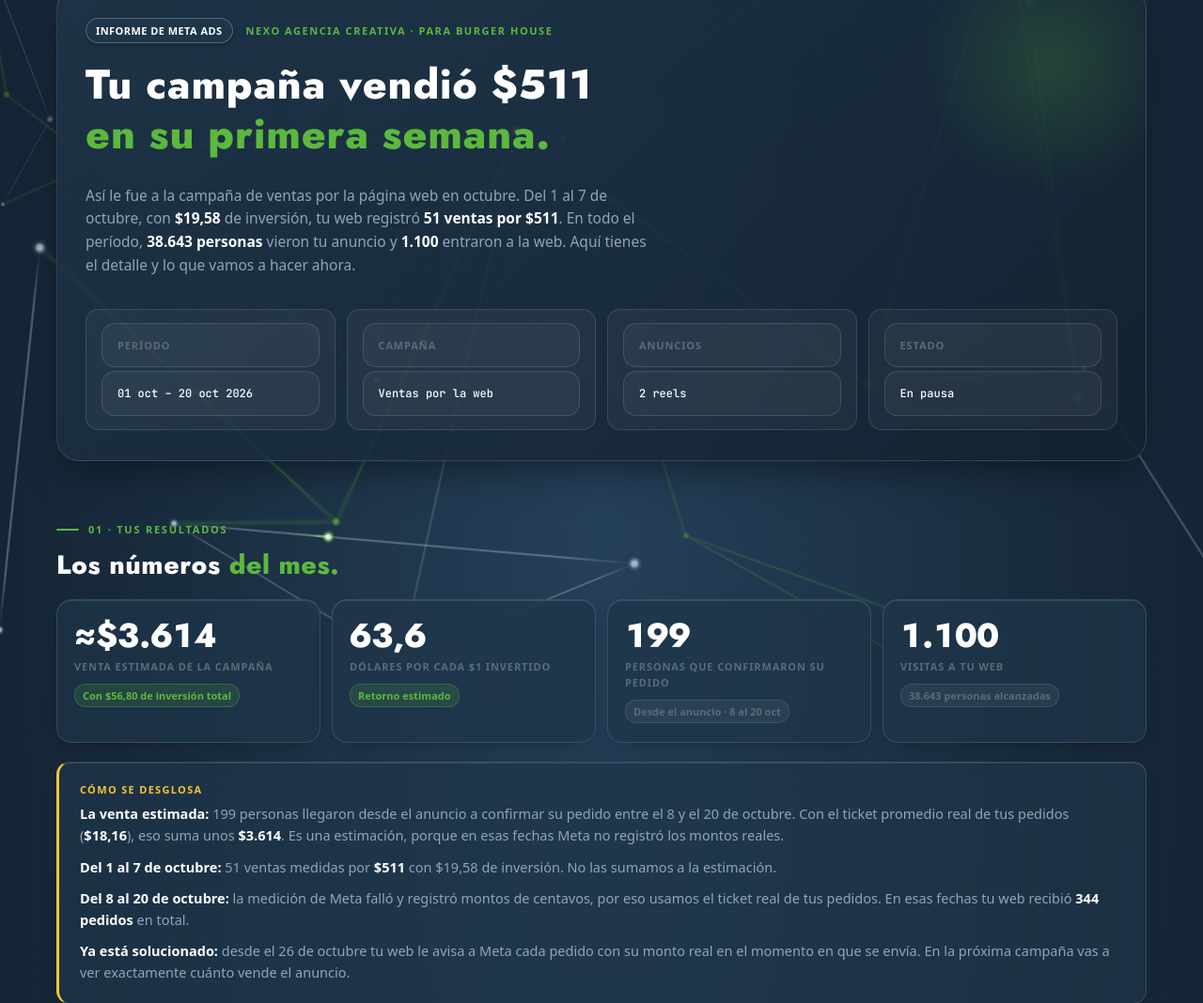
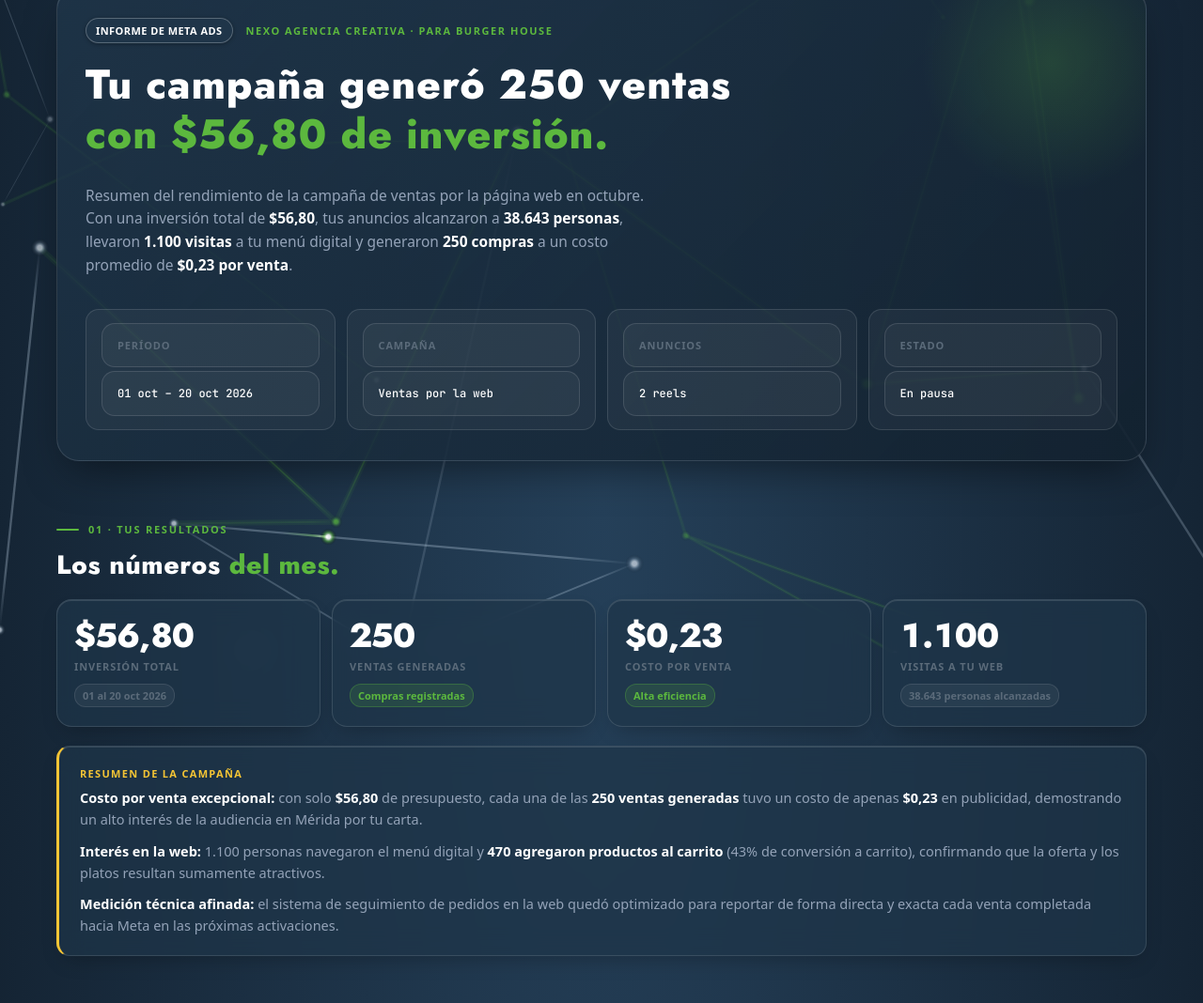
Before and after one commit to carlosuzc29-eng/tableros-de-contenido, a plain HTML site: page informes/meta-ads/burger-house-2026-10-e43bfb.html in a window 1280 px wide. Shown: the part 105-1173 px from the top of the page at 94% size. Drawn offline with nearby package versions, Linux system fonts and the light colour scheme.

Commit message:
Informe meta-ads Burger House octubre 2026: resumen de 250 ventas por $56,80 invertidos

```diff
--- a/informes/meta-ads/burger-house-2026-10-e43bfb.html
+++ b/informes/meta-ads/burger-house-2026-10-e43bfb.html
@@ -1287,8 +1287,8 @@ h4{
     <span class="badge badge-meta">Informe de Meta Ads</span>
     <span class="header-brand-sub" style="font-size:11px;letter-spacing:.14em">Nexo Agencia Creativa · para Burger House</span>
   </div>
-  <h1>Tu campaña vendió $511<br><em>en su primera semana.</em></h1>
-  <p class="lead">Así le fue a la campaña de ventas por la página web en octubre. Del 1 al 7 de octubre, con <strong>$19,58</strong> de inversión, tu web registró <strong>51 ventas por $511</strong>. En todo el período, <strong>38.643 personas</strong> vieron tu anuncio y <strong>1.100</strong> entraron a la web. Aquí tienes el detalle y lo que vamos a hacer ahora.</p>
+  <h1>Tu campaña generó 250 ventas<br><em>con $56,80 de inversión.</em></h1>
+  <p class="lead">Resumen del rendimiento de la campaña de ventas por la página web en octubre. Con una inversión total de <strong>$56,80</strong>, tus anuncios alcanzaron a <strong>38.643 personas</strong>, llevaron <strong>1.100 visitas</strong> a tu menú digital y generaron <strong>250 compras</strong> a un costo promedio de <strong>$0,23 por venta</strong>.</p>
   <div class="hero-meta">
     <div><div class="k">Período</div><div class="v">01 oct – 20 oct 2026</div></div>
     <div><div class="k">Campaña</div><div class="v">Ventas por la web</div></div>
@@ -1302,17 +1302,16 @@ h4{
   <div class="eyebrow c-green">01 · Tus resultados</div>
   <h2>Los números <em>del mes.</em></h2>
   <div class="stats-row mt24">
-    <div class="stat"><div class="stat-number" data-target="3614" data-pre="≈$">≈$3.614</div><div class="stat-label">Venta estimada de la campaña</div><div class="stat-delta delta-up">Con $56,80 de inversión total</div></div>
-    <div class="stat"><div class="stat-number" data-target="63.6" data-dec="1">63,6</div><div class="stat-label">Dólares por cada $1 invertido</div><div class="stat-delta delta-up">Retorno estimado</div></div>
-    <div class="stat"><div class="stat-number" data-target="199">199</div><div class="stat-label">Personas que confirmaron su pedido</div><div class="stat-delta delta-neutral">Desde el anuncio · 8 al 20 oct</div></div>
+    <div class="stat"><div class="stat-number" data-target="56.80" data-dec="2" data-pre="$">$56,80</div><div class="stat-label">Inversión total</div><div class="stat-delta delta-neutral">01 al 20 oct 2026</div></div>
+    <div class="stat"><div class="stat-number" data-target="250">250</div><div class="stat-label">Ventas generadas</div><div class="stat-delta delta-up">Compras registradas</div></div>
+    <div class="stat"><div class="stat-number" data-target="0.23" data-dec="2" data-pre="$">$0,23</div><div class="stat-label">Costo por venta</div><div class="stat-delta delta-up">Alta eficiencia</div></div>
     <div class="stat"><div class="stat-number" data-target="1100">1.100</div><div class="stat-label">Visitas a tu web</div><div class="stat-delta delta-neutral">38.643 personas alcanzadas</div></div>
   </div>
   <div class="glass alert">
-    <div class="t">Cómo se desglosa</div>
-    <p><strong>La venta estimada:</strong> 199 personas llegaron desde el anuncio a confirmar su pedido entre el 8 y el 20 de octubre. Con el ticket promedio real de tus pedidos (<strong>$18,16</strong>), eso suma unos <strong>$3.614</strong>. Es una estimación, porque en esas fechas Meta no registró los montos reales.</p>
-    <p style="margin-top:10px"><strong>Del 1 al 7 de octubre:</strong> 51 ventas medidas por <strong>$511</strong> con $19,58 de inversión. No las sumamos a la estimación.</p>
-    <p style="margin-top:10px"><strong>Del 8 al 20 de octubre:</strong> la medición de Meta falló y registró montos de centavos, por eso usamos el ticket real de tus pedidos. En esas fechas tu web recibió <strong>344 pedidos</strong> en total.</p>
-    <p style="margin-top:10px"><strong>Ya está solucionado:</strong> desde el 26 de octubre tu web le avisa a Meta cada pedido con su monto real en el momento en que se envía. En la próxima campaña vas a ver exactamente cuánto vende el anuncio.</p>
+    <div class="t">Resumen de la campaña</div>
+    <p><strong>Costo por venta excepcional:</strong> con solo <strong>$56,80</strong> de presupuesto, cada una de las <strong>250 ventas generadas</strong> tuvo un costo de apenas <strong>$0,23</strong> en publicidad, demostrando un alto interés de la audiencia en Mérida por tu carta.</p>
+    <p style="margin-top:10px"><strong>Interés en la web:</strong> 1.100 personas navegaron el menú digital y <strong>470 agregaron productos al carrito</strong> (43% de conversión a carrito), confirmando que la oferta y los platos resultan sumamente atractivos.</p>
+    <p style="margin-top:10px"><strong>Medición técnica afinada:</strong> el sistema de seguimiento de pedidos en la web quedó optimizado para reportar de forma directa y exacta cada venta completada hacia Meta en las próximas activaciones.</p>
   </div>
 </section>
 
```
